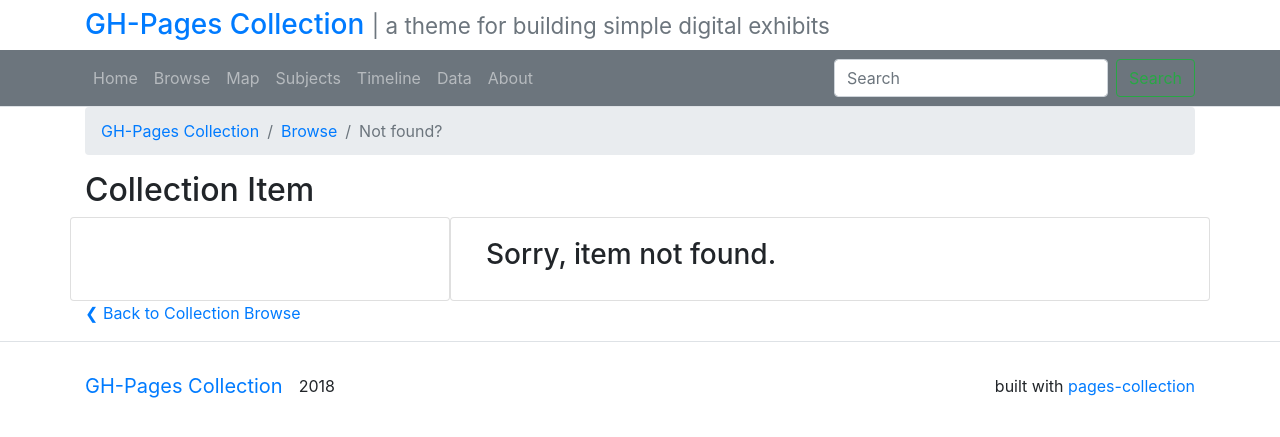
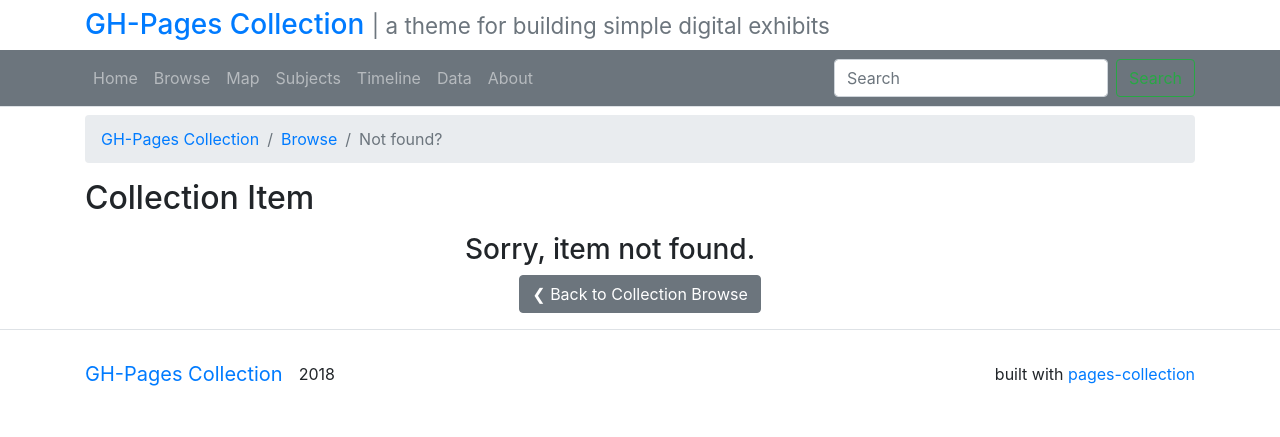
Before and after one commit to uidaholib/pages-collection, a Jekyll site: the page built from item.md, in a window 1280 px wide. Shown: the top 437 px of the page. Built offline with Jekyll 4.4.1, drawn with Linux system fonts in a browser that asks for light colours.

Commit message:
update item page style

```diff
--- a/_layouts/item.html
+++ b/_layouts/item.html
@@ -2,8 +2,11 @@
 layout: default
 ---
 {%- assign fields = site.data.metadata-config -%}
+<style>
+    #item-image img { width: 100%; }
+</style>
 
-<div class="container">
+<div class="container mt-2">
     <ul class="breadcrumb">
         <li class="breadcrumb-item"><a href="{{ "/" | absolute_url }}">{{ site.title }}</a></li>
         <li class="breadcrumb-item"><a href="{{ "/browse/" | absolute_url }}">Browse</a></li>
@@ -14,21 +17,21 @@ layout: default
         <h2 id="item-title" class="">{{ page.title }}</h2>
     </div>
 
-    <div class="row">
+    <div class="row mt-3">
 
-        <div class="card col-md-4" >
+        <div class="col-md-4" >
             <div id="item-image"></div>
-            <div id="item-link" class="card-body"></div>
+            <div id="item-link" class="text-center mt-2"></div>
         </div>
-        <div class=" card col-md-8">
-            <div id="item-metadata" class="card-body metadata">
+        <div class="col-md-8">
+            <div id="item-metadata" class="metadata">
                 <h3>Sorry, item not found.</h3>
             </div>
         </div>
     </div>
 
-    <div class="back-button">
-        <a href="{{ "/browse/" | relative_url }}">❮ Back to Collection Browse</a>
+    <div class="text-center">
+        <a class="btn btn-secondary" href="{{ "/browse/" | relative_url }}">❮ Back to Collection Browse</a>
     </div>
 </div>
 
@@ -43,10 +46,10 @@ var record = items[queryString];
 var itemTitle = record.title;
 document.getElementById("bc-title").innerHTML = itemTitle;
 document.getElementById("item-title").innerHTML = itemTitle;
-var itemImage = '<img class="card-img-top" src="{{ site.baseurl }}/objects/thumbs/' + queryString + '_sm.jpg" alt="item thumbnail">';
+var itemImage = '<img class="img-thumbnail img-responsive" src="{{ site.baseurl }}/objects/thumbs/' + queryString + '_sm.jpg" alt="item thumbnail">';
 document.getElementById("item-image").innerHTML = itemImage;
 var itemLink = '<a href="{{ "/objects/" | absolute_url }}' + record.filename + '" target="_blank" class="btn btn-primary" title="Object download">Download Object</a>';
 document.getElementById("item-link").innerHTML = itemLink;
-var fields = '<ul>' + {% for f in fields %}'<li><span class="field">{{ f.display-name }}:</span> <span class="field-value">' + record.{{ f.field }} + '</span></li>' + {% endfor %}'</ul>';
+var fields = '<table class="table">' + {% for f in fields %}'<tr><th scope="row" class="field">{{ f.display-name }}:</th> <td class="field-value">' + record.{{ f.field }} + '</td></tr>' + {% endfor %}'</table>';
 document.getElementById("item-metadata").innerHTML = fields;
 </script>
```
